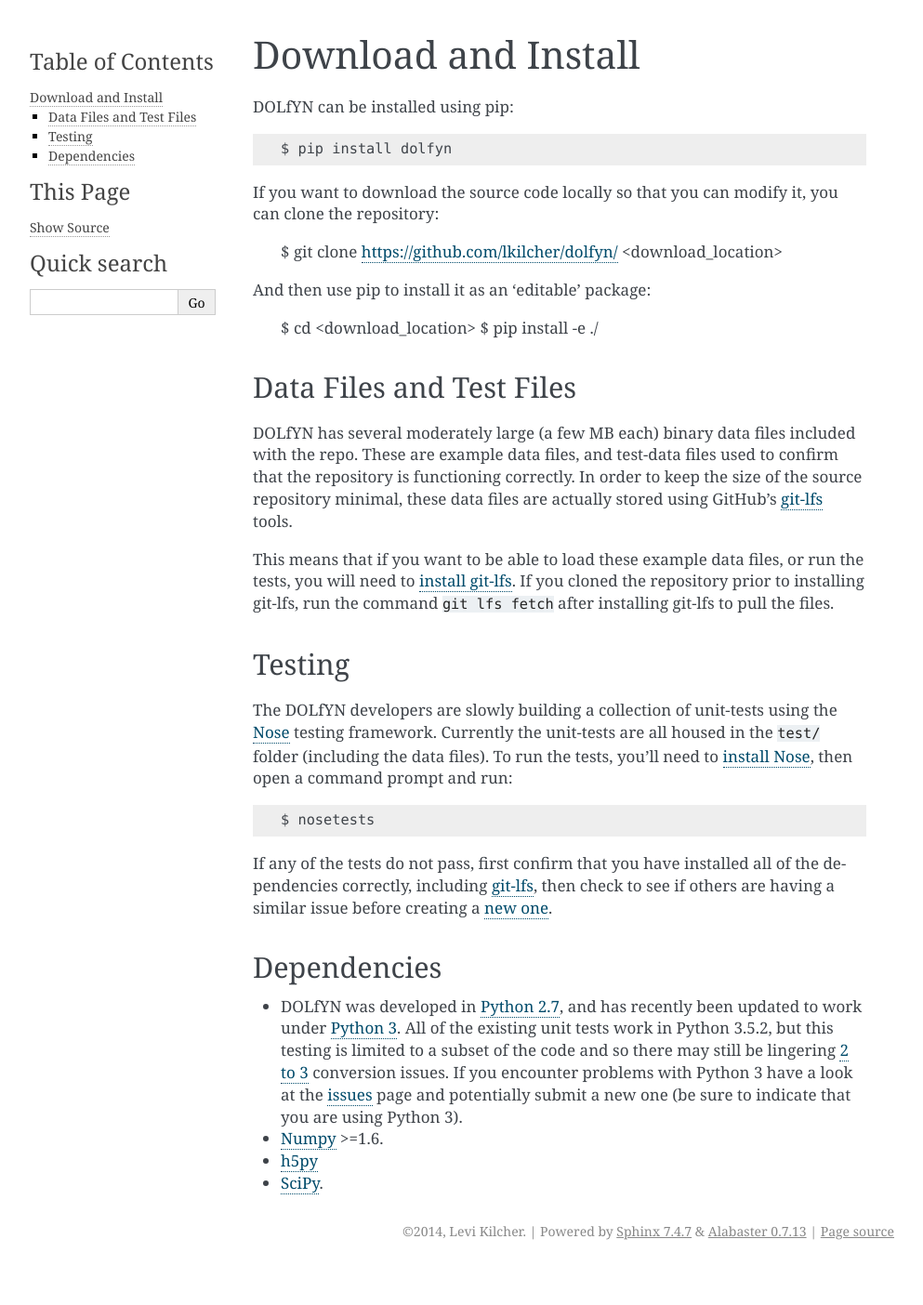
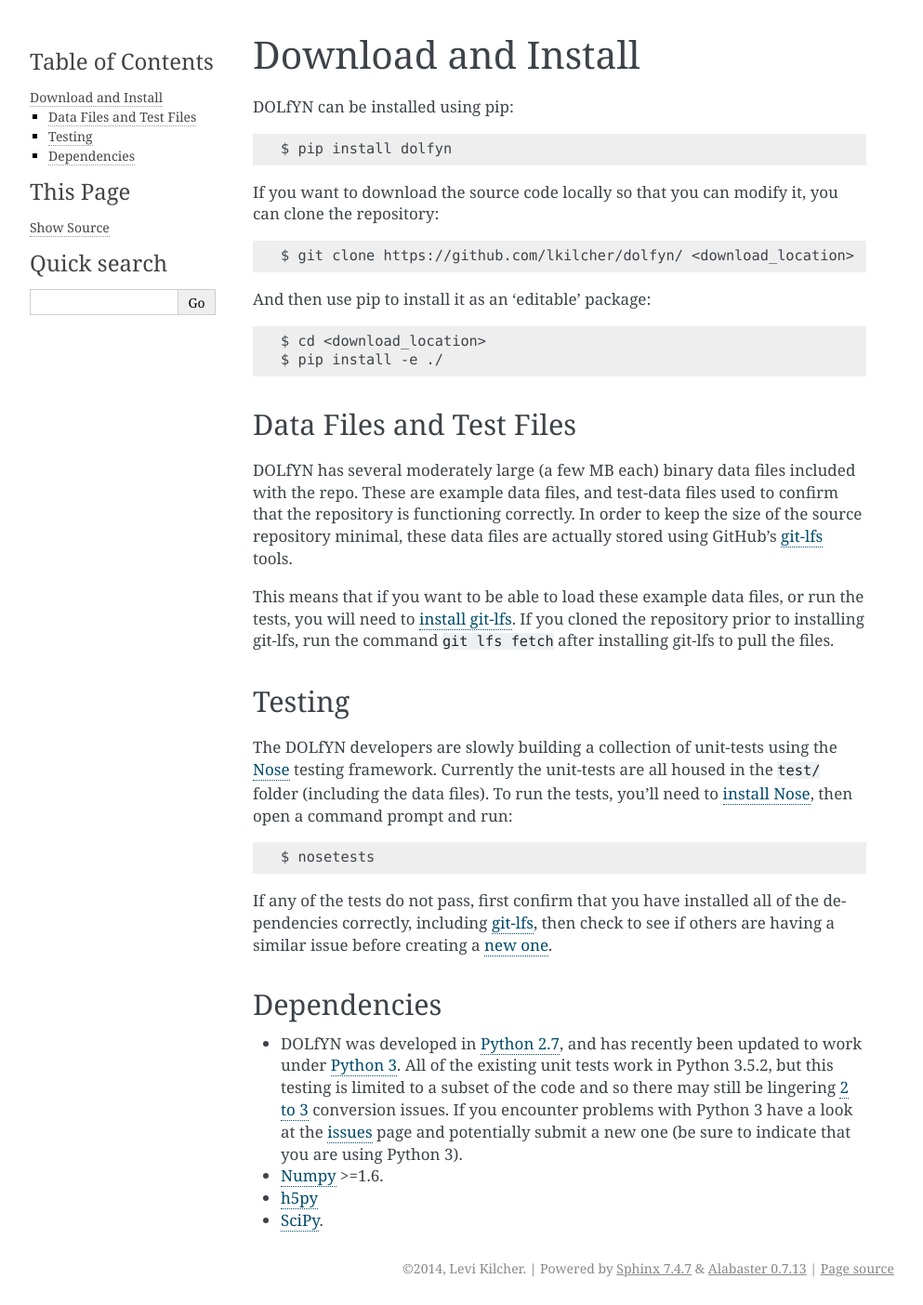
Before and after one commit to lkilcher/dolfyn, a Sphinx documentation site: the page built from doc-src/source/install.rst, in a window 1280 px wide. Shown: the whole page at 93% size, without its empty margins (148-1141 px from the left). Built offline with Sphinx 7.4.7, drawn with Linux system fonts in a browser that asks for light colours; before the commit the page ends 1364 px from its top, so only the background shows below that.

```diff
--- a/doc-src/source/install.rst
+++ b/doc-src/source/install.rst
@@ -8,11 +8,11 @@ Download and Install
     $ pip install dolfyn
 
 If you want to download the source code locally so that you can modify
-it, you can clone the repository:
+it, you can clone the repository::
 
    $ git clone https://github.com/lkilcher/dolfyn/ <download_location>
 
-And then use pip to install it as an 'editable' package:
+And then use pip to install it as an 'editable' package::
 
      $ cd <download_location>
      $ pip install -e ./
--- a/dolfyn/_version.py
+++ b/dolfyn/_version.py
@@ -1,6 +1,6 @@
-__version__ = '0.9.0-pre1'
+__version__ = '0.10.0'
 __prog_name__ = 'DOLfYN'
-__version_date__ = 'August-13-2018'
+__version_date__ = 'February-11-2019'
 
 
 def ver2tuple(ver):
```
